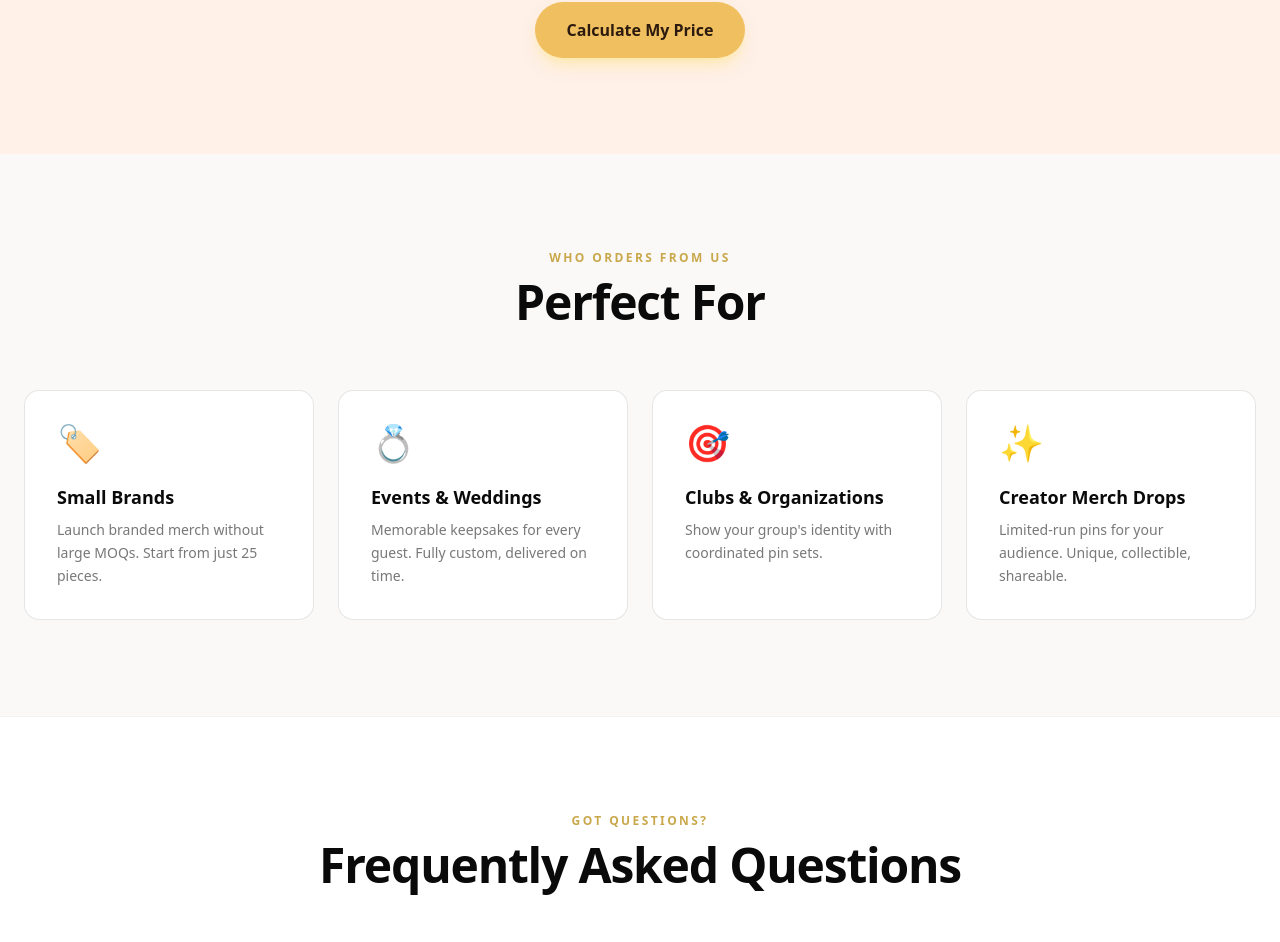
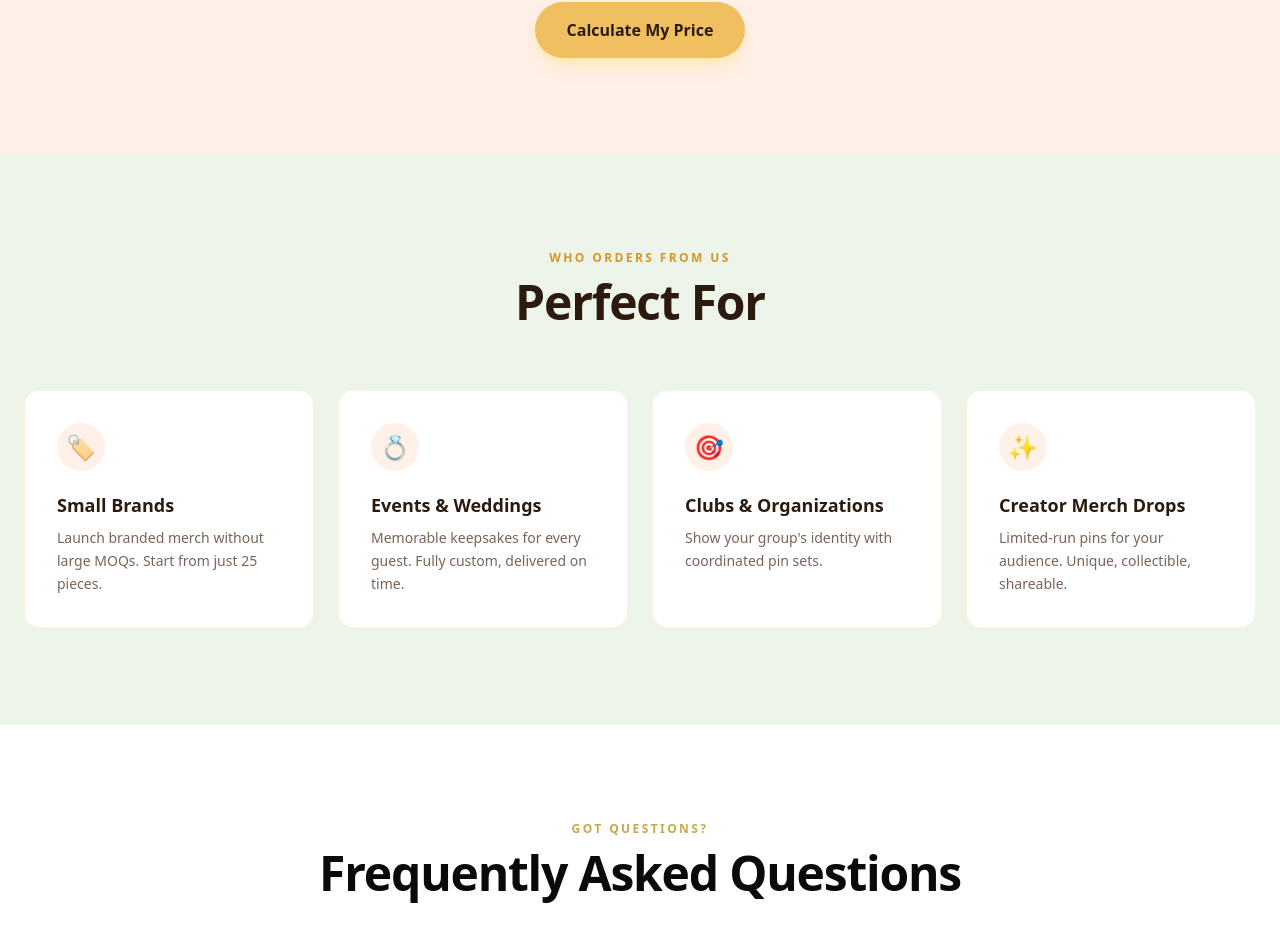
Before and after one commit to n4tty1993/lovepinz, a Next.js app: page / in a window 1280 px wide. Shown: the part 3770-4712 px from the top of the page. Built offline with nearby package versions, Linux system fonts and the light colour scheme.

Commit message:
style: use cases — sage bg, white cards, peach icon wells, hover scale

```diff
--- a/components/home/UseCases/UseCases.tsx
+++ b/components/home/UseCases/UseCases.tsx
@@ -2,13 +2,13 @@ import { USE_CASES } from "./UseCases.constants";
 
 export function UseCases() {
   return (
-    <section className="bg-[#FAF9F7] py-24">
+    <section className="bg-[#EDF5EA] py-24">
       <div className="max-w-7xl mx-auto px-6">
         <div className="text-center mb-16">
-          <p className="text-xs font-semibold tracking-[0.2em] uppercase text-[#C9A84C] mb-3">
+          <p className="text-xs font-semibold tracking-[0.2em] uppercase text-[#D4972A] mb-3">
             Who Orders From Us
           </p>
-          <h2 className="text-4xl md:text-5xl font-bold text-[#0A0A0A] tracking-tight">
+          <h2 className="text-4xl md:text-5xl font-bold text-[#2C1A0E] tracking-tight">
             Perfect For
           </h2>
         </div>
@@ -17,13 +17,15 @@ export function UseCases() {
           {USE_CASES.map((uc) => (
             <div
               key={uc.title}
-              className="rounded-2xl border border-[#0A0A0A]/10 bg-white p-8 hover:border-[#C9A84C]/40 hover:shadow-md transition-all group"
+              className="rounded-2xl border border-[#F0C060]/20 bg-white p-8 hover:border-[#F0C060]/50 hover:shadow-md hover:shadow-amber-100/60 hover:scale-[1.03] transition-all group"
             >
-              <div className="text-4xl mb-5">{uc.icon}</div>
-              <h3 className="text-lg font-bold text-[#0A0A0A] mb-2 group-hover:text-[#C9A84C] transition-colors">
+              <div className="w-12 h-12 rounded-full bg-[#FFF0E8] flex items-center justify-center mb-5 text-2xl">
+                {uc.icon}
+              </div>
+              <h3 className="text-lg font-bold text-[#2C1A0E] mb-2 group-hover:text-[#D4972A] transition-colors">
                 {uc.title}
               </h3>
-              <p className="text-[#0A0A0A]/55 text-sm leading-relaxed">
+              <p className="text-[#7A6458] text-sm leading-relaxed">
                 {uc.description}
               </p>
             </div>
```
